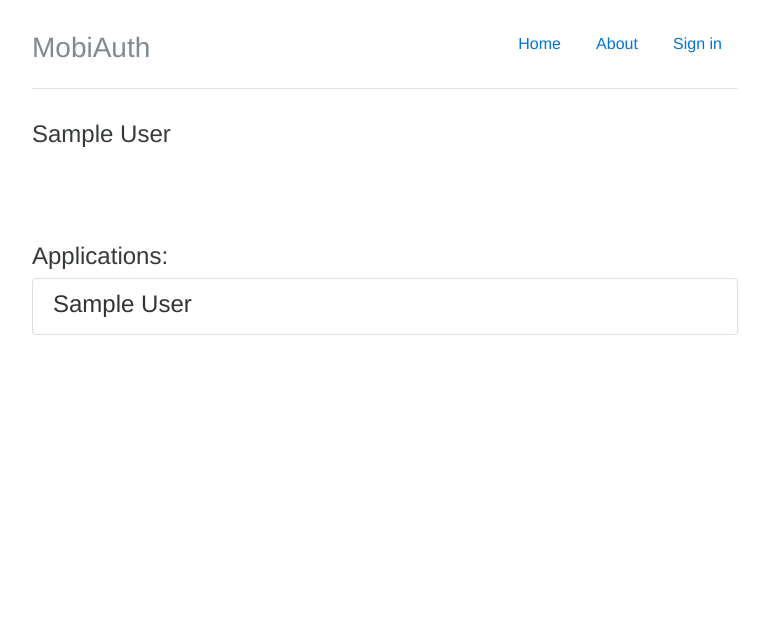
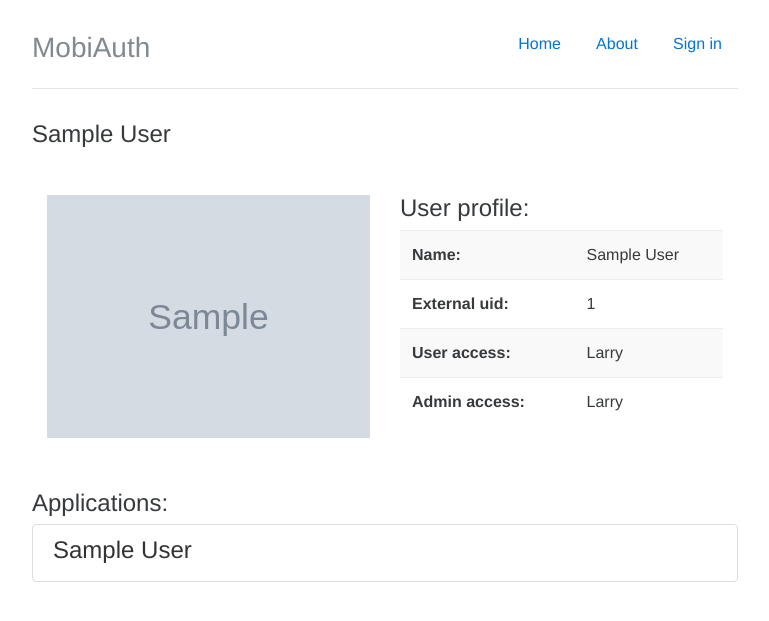
Before and after one commit to larserikgk/mobiauth-server, a Django app: template templates/userprofile/organization.html in a window 1280 px wide. Shown: the top 621 px of the page, without its empty margins (255-1024 px from the left). Run offline with Django 3.2, Linux system fonts and the light colour scheme; the template is opened without the code that fills it: values that come from a table or form of the project are taken from there, others are empty; tables that the repository leaves empty hold one stand-in row (values such as "Sample post"); grey boxes marked "Sample" are stand-in pictures; parts of the project's set-up code (start-up, migrations or seed data) failed here and were passed over; some libraries are stand-ins or nearby versions.

Commit message:
Working api for organizations

```diff
--- a/apps/userprofile/models.py
+++ b/apps/userprofile/models.py
@@ -22,7 +22,7 @@ class UserProfile(models.Model):
     image = models.ImageField(blank=True, null=True)
 
     def __unicode__(self):
-        return self.user.email
+        return self.user.first_name + ' ' + self.user.last_name
 
 
 class Application(models.Model):
--- a/apps/userprofile/serializers.py
+++ b/apps/userprofile/serializers.py
@@ -1,5 +1,5 @@
 from rest_framework import serializers
-from apps.userprofile.models import Organization, UserProfile, Application
+from .models import Organization, UserProfile, Application
 
 
 class OrganizationSerializer(serializers.ModelSerializer):
--- a/mobiauth/urls.py
+++ b/mobiauth/urls.py
@@ -15,10 +15,23 @@ Including another URLconf
 """
 from django.conf.urls import url, include
 from django.contrib import admin
+from . import settings
+from apps.userprofile.views import *
+
+userprofile_api_urls = [
+    url(r'^organizations/$', organization_list),
+    url(r'^organizations/(?P<pk>[0-9]+)$', organization_detail),
+]
 
 urlpatterns = [
+    # App urls
     url(r'^', include('apps.userprofile.urls')),
     url(r'^auth/', include('apps.authentication.urls')),
+    # Administration urls
     url(r'^admin/', admin.site.urls),
+    url(r'^media/(?P<path>.*)$', 'django.views.static.serve', {'document_root': settings.MEDIA_ROOT}),
+    # Api urls
     url(r'^api-auth/', include('rest_framework.urls', namespace='rest_framework')),
+    url(r'^api/', include(userprofile_api_urls)),
+
 ]
--- a/templates/userprofile/organization.html
+++ b/templates/userprofile/organization.html
@@ -4,6 +4,32 @@
     {% if organization %}
         <h4>{{ organization }}</h4>
         <div class="row marketing">
+            <div class="col-lg-6">
+                <img src="{{ MEDIA_URL }}{{ profile.image.url }}" style="width: 100%;">
+            </div>
+            <div class="col-lg-6">
+                <table class="table table-striped">
+                 <h4>User profile:</h4>
+                  <tbody>
+                    <tr>
+                      <th scope="row">Name:</th>
+                      <td>{{ profile }}</td>
+                    </tr>
+                    <tr>
+                      <th scope="row">External uid:</th>
+                      <td>{{ profile.external_user_id }}</td>
+                    </tr>
+                    <tr>
+                      <th scope="row">User access:</th>
+                      <td>Larry</td>
+                    </tr>
+                    <tr>
+                      <th scope="row">Admin access:</th>
+                      <td>Larry</td>
+                    </tr>
+                  </tbody>
+                </table>
+            </div>
         </div>
 
         <h4>Applications:</h4>
```
Also changed, not shown: apps/userprofile/views.py (+48 -0 lines), mobiauth/settings.py (+2 -21 lines).
